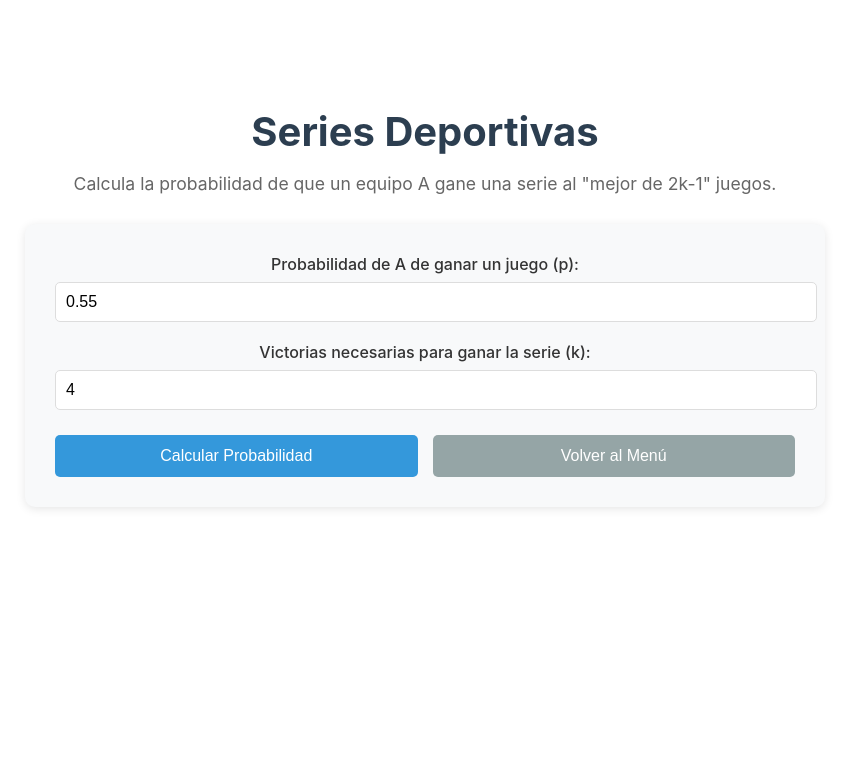
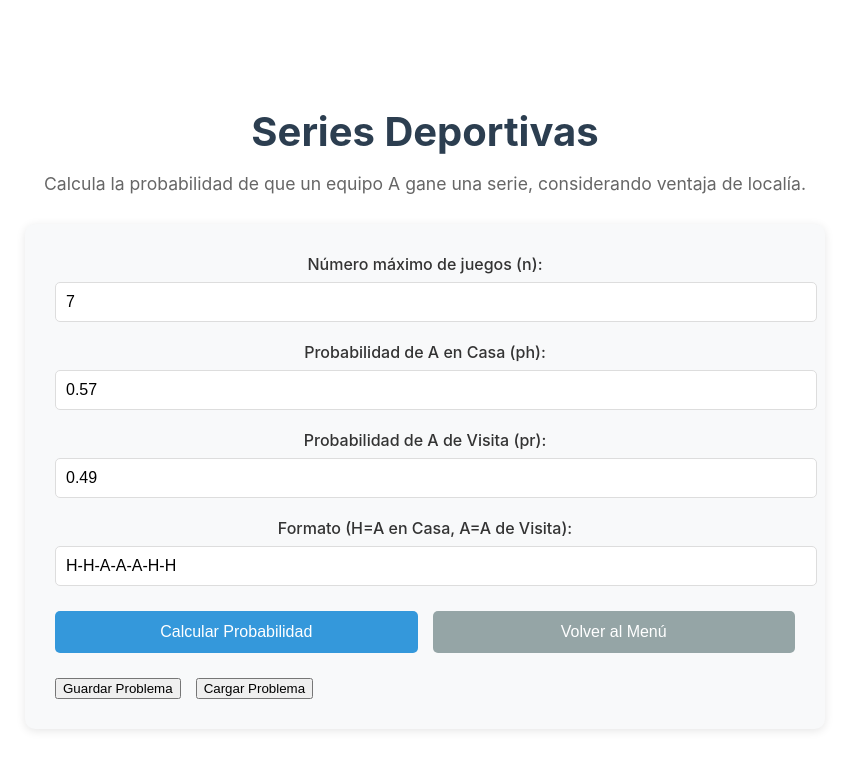
Before and after one commit to VargasAPI/IO, a React (Create React App) app in the folder client/: page /series-deportivas in a window 1280 px wide. Shown: the top 770 px of the page, without its empty margins (215-1064 px from the left). Built offline with nearby package versions, Linux system fonts and the light colour scheme.

Commit message:
Arreglos de series deportivas

```diff
--- a/client/src/pages/SeriesDeportivas.jsx
+++ b/client/src/pages/SeriesDeportivas.jsx
@@ -1,103 +1,186 @@
-import React, { useState } from 'react';
+import React, { useState, useRef } from 'react';
 import { useNavigate } from 'react-router-dom';
-import '../css/Algorithm.css';
+import '../css/Algorithm.css'; // Usamos los mismos estilos
 
 function SeriesDeportivas() {
   const navigate = useNavigate();
 
-  const [probA, setProbA] = useState('0.55');
-  const [winsNeeded, setWinsNeeded] = useState('4');
+  // Estados para los inputs (ahora según las especificaciones)
+  const [n, setN] = useState('7'); // Máximo de juegos (n <= 11)
+  const [ph, setPh] = useState('0.57'); // Prob. A en casa
+  const [pr, setPr] = useState('0.49'); // Prob. A de visita
+  const [formato, setFormato] = useState('H-H-A-A-A-H-H'); // Formato de la serie (H=Home, A=Away)
 
+  // Estados para el resultado
   const [probability, setProbability] = useState(null);
-  // NUEVO ESTADO: para almacenar la tabla de DP
   const [dpTable, setDpTable] = useState(null);
 
+  // Ref para el input de archivo (para "Cargar")
+  const fileInputRef = useRef(null);
+
   /**
-   * Calcula la probabilidad de que A gane la serie.
-   * @param {number} p - Probabilidad de que A gane un solo juego (constante)
-   * @param {number} k - Número de victorias necesarias para ganar la serie
+   * Calcula la probabilidad de que A gane la serie, considerando la ventaja de localía.
    */
-  const calcularProbabilidad = (p, k) => {
-    const q = 1.0 - p;
+  const calcularProbabilidad = () => {
+    const k = Math.floor(parseInt(n, 10) / 2) + 1; // Victorias necesarias
+    const phNum = parseFloat(ph);
+    const prNum = parseFloat(pr);
+
+    // Validación del formato
+    const formatoArray = formato.split('-').map(s => s.trim().toUpperCase());
+    if (formatoArray.length !== parseInt(n, 10)) {
+      alert(`El formato debe tener exactamente ${n} juegos (ej. H-H-A-A-H...).`);
+      return;
+    }
 
     // Crear la tabla de DP de (k+1)x(k+1)
     const dp = Array(k + 1).fill(0).map(() => Array(k + 1).fill(0.0));
 
-    // Casos triviales (o base)
-    // Si A necesita 0 victorias (i=0), ya ganó. Prob = 1.0
-    for (let j = 1; j <= k; j++) {
-      dp[0][j] = 1.0;
-    }
-    // Si B necesita 0 victorias (j=0), A ya perdió. Prob = 0.0
-    for (let i = 1; i <= k; i++) {
-      dp[i][0] = 0.0;
-    }
+    // Casos triviales
+    for (let j = 1; j <= k; j++) dp[0][j] = 1.0; // A ya ganó
+    for (let i = 1; i <= k; i++) dp[i][0] = 0.0; // A ya perdió
 
-    // Llenar la tabla usando la ecuación recursiva
-    // Tabla(i,j) = p * Tabla(i-1, j) + q * Tabla(i, j-1)
+    // Llenar la tabla (lógica de DP con ventaja de localía)
     for (let i = 1; i <= k; i++) {
       for (let j = 1; j <= k; j++) {
+        // Determinamos qué juego se está jugando en este estado
+        // (k-i) juegos ganados por A + (k-j) juegos ganados por B
+        const juegosJugados = (k - i) + (k - j);
+        const juegoActual = juegosJugados; // Índice 0-based
+
+        // Determinar la probabilidad 'p' para ESTE juego
+        let p, q;
+        if (formatoArray[juegoActual] === 'H') {
+          p = phNum; // A está en casa
+        } else {
+          p = prNum; // A está de visita
+        }
+        q = 1.0 - p;
+
+        // Ecuación recursiva
         dp[i][j] = p * dp[i - 1][j] + q * dp[i][j - 1];
       }
     }
 
-    // El resultado es la probabilidad en el estado inicial (k, k)
     setProbability(dp[k][k]);
-    // Guardamos la tabla completa para mostrarla
     setDpTable(dp);
   };
 
   const handleSubmit = (e) => {
     e.preventDefault();
-    // Reseteamos la tabla anterior al hacer un nuevo cálculo
     setDpTable(null);
     setProbability(null);
 
-    const p = parseFloat(probA);
-    const k = parseInt(winsNeeded, 10);
-
-    if (isNaN(p) || p < 0 || p > 1 || isNaN(k) || k <= 0) {
-      alert("Por favor, ingrese valores válidos.");
+    const nNum = parseInt(n, 10);
+    if (isNaN(nNum) || nNum <= 0 || nNum > 11) {
+      alert("El número de juegos (n) debe ser un entero positivo <= 11.");
       return;
     }
 
-    calcularProbabilidad(p, k);
+    // Validaciones de probabilidad
+    const phNum = parseFloat(ph);
+    const prNum = parseFloat(pr);
+    if (isNaN(phNum) || phNum < 0 || phNum > 1 || isNaN(prNum) || prNum < 0 || prNum > 1) {
+      alert("Las probabilidades deben ser números entre 0 y 1.");
+      return;
+    }
+
+    calcularProbabilidad();
   };
 
-  const handleBack = () => {
-    navigate('/');
+  const handleBack = () => navigate('/');
+
+  /**
+   * Guarda los datos del problema en un archivo .json
+   */
+  const handleSave = () => {
+    const data = { n, ph, pr, formato };
+    const jsonString = JSON.stringify(data, null, 2);
+    const blob = new Blob([jsonString], { type: 'application/json' });
+    const url = URL.createObjectURL(blob);
+
+    const a = document.createElement('a');
+    a.href = url;
+    a.download = `serie_deportiva-${n}-juegos.json`;
+    document.body.appendChild(a);
+    a.click();
+    document.body.removeChild(a);
+    URL.revokeObjectURL(url);
+  };
+
+  /**
+   * Maneja la selección de un archivo para cargar
+   */
+  const handleFileChange = (e) => {
+    const file = e.target.files[0];
+    if (file) {
+      const reader = new FileReader();
+      reader.onload = (event) => {
+        try {
+          const data = JSON.parse(event.target.result);
+          if (data.n && data.ph && data.pr && data.formato) {
+            setN(data.n);
+            setPh(data.ph);
+            setPr(data.pr);
+            setFormato(data.formato);
+            // Limpiamos resultados anteriores
+            setProbability(null);
+            setDpTable(null);
+          } else {
+            alert("Archivo JSON no tiene el formato esperado.");
+          }
+        } catch (error) {
+          alert("Error al leer el archivo. Asegúrese que sea un JSON válido.");
+        }
+      };
+      reader.readAsText(file);
+    }
+    // Resetea el input para poder cargar el mismo archivo de nuevo
+    e.target.value = null;
   };
 
   return (
     <div className="algorithm-container">
       <h1>Series Deportivas</h1>
       <p className="description">
-        Calcula la probabilidad de que un equipo A gane una serie al "mejor de 2k-1" juegos.
+        Calcula la probabilidad de que un equipo A gane una serie,
+        considerando ventaja de localía.
       </p>
 
       <form className="algorithm-form" onSubmit={handleSubmit}>
         <div className="form-group">
-          <label htmlFor="probA">Probabilidad de A de ganar un juego (p):</label>
+          <label htmlFor="nJuegos">Número máximo de juegos (n):</label>
           <input
-            type="number"
-            id="probA"
-            value={probA}
-            onChange={(e) => setProbA(e.target.value)}
-            step="0.01"
-            min="0"
-            max="1"
+            type="number" id="nJuegos"
+            value={n} onChange={(e) => setN(e.target.value)}
+            max="11" min="1" step="2" // Series suelen ser impares
           />
         </div>
 
         <div className="form-group">
-          <label htmlFor="winsNeeded">Victorias necesarias para ganar la serie (k):</label>
+          <label htmlFor="ph">Probabilidad de A en Casa (ph):</label>
           <input
-            type="number"
-            id="winsNeeded"
-            value={winsNeeded}
-            onChange={(e) => setWinsNeeded(e.target.value)}
-            step="1"
-            min="1"
+            type="number" id="ph"
+            value={ph} onChange={(e) => setPh(e.target.value)}
+            step="0.01" min="0" max="1"
+          />
+        </div>
+
+        <div className="form-group">
+          <label htmlFor="pr">Probabilidad de A de Visita (pr):</label>
+          <input
+            type="number" id="pr"
+            value={pr} onChange={(e) => setPr(e.target.value)}
+            step="0.01" min="0" max="1"
+          />
+        </div>
+
+        <div className="form-group">
+          <label htmlFor="formato">Formato (H=A en Casa, A=A de Visita):</label>
+          <input
+            type="text" id="formato"
+            value={formato} onChange={(e) => setFormato(e.target.value)}
+            placeholder="Ej: H-H-A-A-H"
           />
         </div>
 
@@ -109,25 +192,47 @@ function SeriesDeportivas() {
             Volver al Menú
           </button>
         </div>
+
+        {/* Botones de Guardar y Cargar */}
+        <div className="button-group io-buttons">
+          <button type="button" className="btn-save" onClick={handleSave}>
+            Guardar Problema
+          </button>
+          <button type="button" className="btn-load" onClick={() => fileInputRef.current.click()}>
+            Cargar Problema
+          </button>
+        </div>
       </form>
 
-      {/* Mostrar el resultado principal */}
+      {/* Input oculto para cargar archivos */}
+      <input
+        type="file"
+        ref={fileInputRef}
+        onChange={handleFileChange}
+        accept=".json"
+        style={{ display: 'none' }}
+      />
+
+      {/* Resultado (Probabilidad) */}
       {probability !== null && (
         <div className="resultado">
           <h3>Resultado</h3>
           <p>
-            La probabilidad de que el Equipo A gane la serie (estado [{winsNeeded}, {winsNeeded}]) es:
+            Victorias necesarias (k): <strong>{Math.floor(n / 2) + 1}</strong>
+            <br />
+            Probabilidad de A de ganar la serie (estado [{Math.floor(n / 2) + 1}, {Math.floor(n / 2) + 1}]):
             <strong> {probability.toFixed(6)}</strong> (o {(probability * 100).toFixed(4)}%)
           </p>
         </div>
       )}
+
+      {/* Resultado (Tabla DP) */}
       {dpTable && (
         <div className="table-container">
           <h3>Tabla de Programación Dinámica (Prob. de A)</h3>
           <table>
             <thead>
               <tr>
-                {/* Encabezado: i = victorias para A, j = victorias para B */}
                 <th>i \ j</th>
                 {dpTable[0].map((_, j) => (
                   <th key={j}>{j}</th>
@@ -137,9 +242,7 @@ function SeriesDeportivas() {
             <tbody>
               {dpTable.map((row, i) => (
                 <tr key={i}>
-                  {/* Encabezado de fila */}
                   <th>{i}</th>
-                  {/* Celdas de datos */}
                   {row.map((prob, j) => (
                     <td key={j}>
                       {i === 0 && j === 0 ? '-' : prob.toFixed(4)}
```
